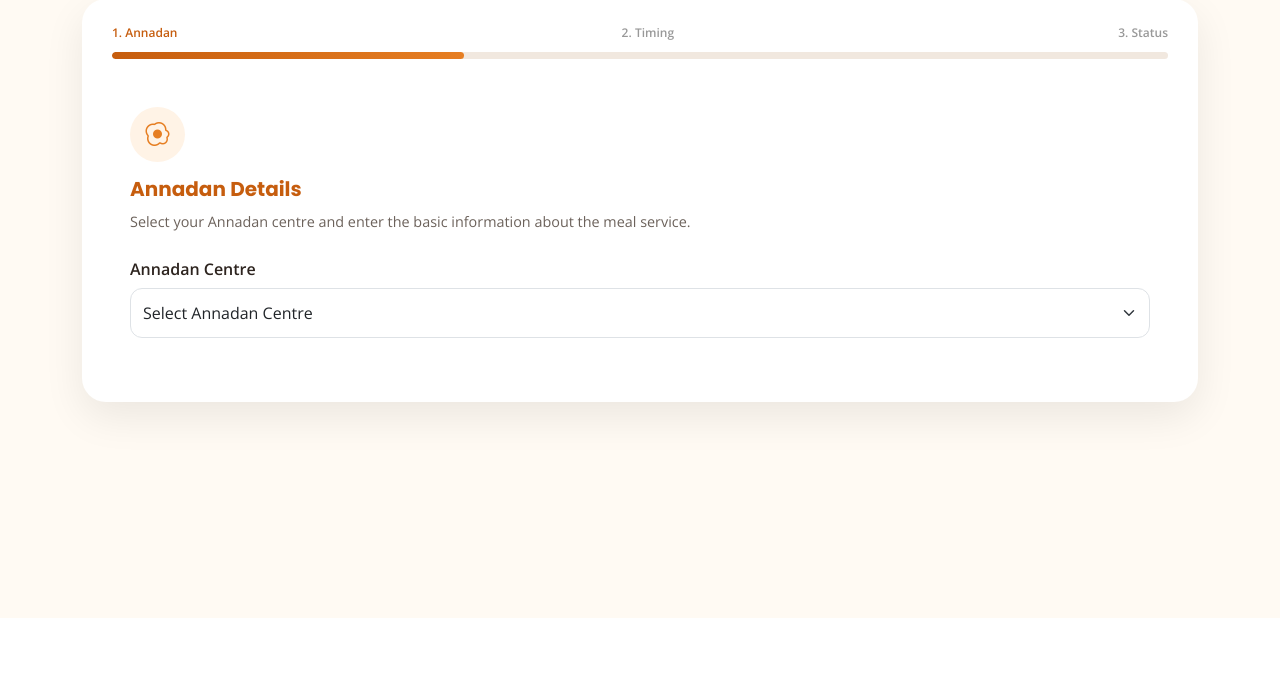
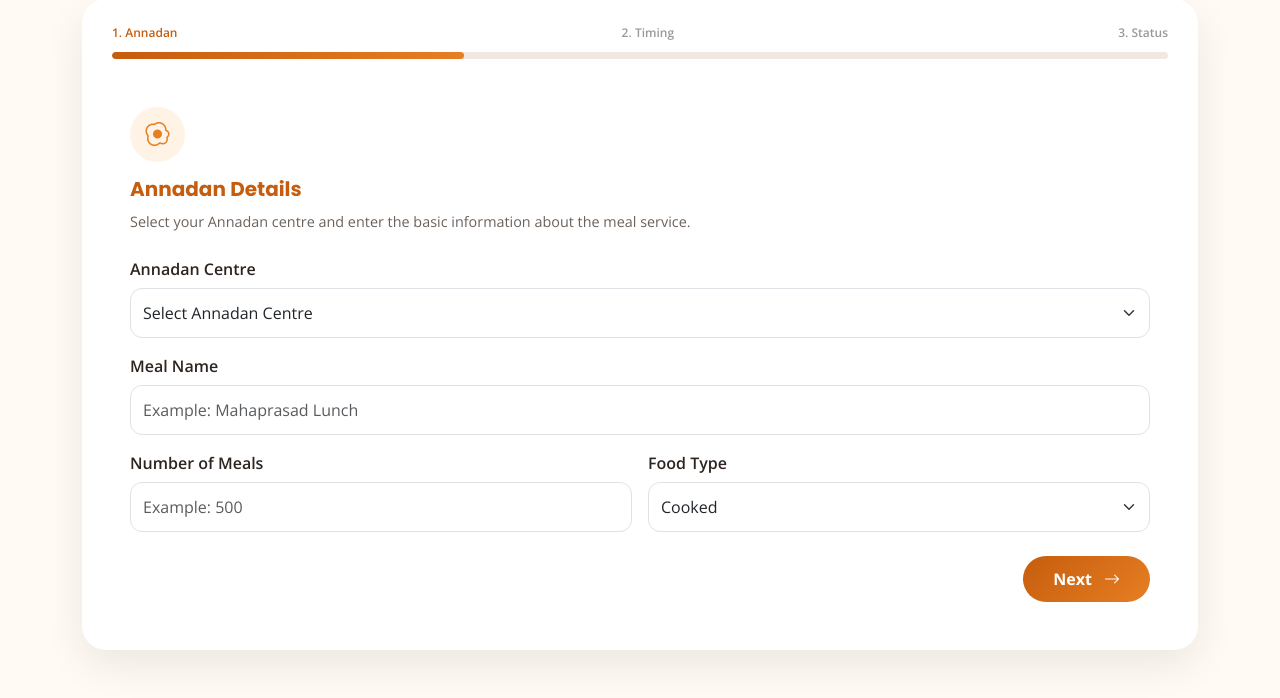
Before and after one commit to vedantmowad/Wari-Annapurna, a Flask app: template app/templates/donor/add_donation.html in a window 1280 px wide. Shown: the part 182-880 px from the top of the page. Before the commit the page ends 632 px from the top, so only its background shows below. Run offline with Flask 3, Linux system fonts and the light colour scheme; the template is opened without the code that fills it, so the values that code supplies are empty; parts of the project's set-up code (start-up, migrations or seed data) failed here and were passed over.

Commit message:
again div class created and updated

```diff
--- a/app/templates/donor/add_donation.html
+++ b/app/templates/donor/add_donation.html
@@ -508,3 +508,148 @@
                         </select>
 
                     </div>
+
+                    <div class="mb-3">
+
+                        <label class="form-label">
+                            Meal Name
+                        </label>
+
+                        <input
+                            type="text"
+                            name="meal_name"
+                            class="form-control"
+                            placeholder="Example: Mahaprasad Lunch"
+                            maxlength="100"
+                            required
+                        >
+
+                    </div>
+
+                    <div class="row g-3">
+
+                        <div class="col-md-6">
+
+                            <label class="form-label">
+                                Number of Meals
+                            </label>
+
+                            <input
+                                type="number"
+                                name="meal_count"
+                                class="form-control"
+                                placeholder="Example: 500"
+                                min="1"
+                                required
+                            >
+
+                        </div>
+
+                        <div class="col-md-6">
+
+                            <label class="form-label">
+                                Food Type
+                            </label>
+
+                            <select
+                                name="food_type"
+                                class="form-select"
+                                required
+                            >
+
+                                <option value="Cooked">
+                                    Cooked
+                                </option>
+
+                                <option value="Raw">
+                                    Raw
+                                </option>
+
+                                <option value="Packed">
+                                    Packed
+                                </option>
+
+                            </select>
+
+                        </div>
+
+                    </div>
+
+                    <div class="text-end mt-4">
+
+                        <button
+                            type="button"
+                            class="btn btn-next"
+                            onclick="nextStep()"
+                        >
+                            Next
+                            <i class="bi bi-arrow-right ms-2"></i>
+                        </button>
+
+                    </div>
+
+                </div>
+
+                <div class="step">
+
+                    <div class="section-icon">
+                        <i class="bi bi-clock-fill"></i>
+                    </div>
+
+                    <h5 class="step-title">
+                        Serving Schedule
+                    </h5>
+
+                    <p class="step-description">
+                        Enter when the Annadan service will be available.
+                    </p>
+
+                    <div class="row g-4">
+
+                        <div class="col-md-6">
+
+                            <label class="form-label">
+                                Serving Start Time
+                            </label>
+
+                            <input
+                                type="time"
+                                name="start_time"
+                                class="form-control"
+                                required
+                            >
+
+                        </div>
+
+                        <div class="col-md-6">
+
+                            <label class="form-label">
+                                Serving End Time
+                            </label>
+
+                            <input
+                                type="time"
+                                name="end_time"
+                                class="form-control"
+                                required
+                            >
+
+                        </div>
+
+                        <div class="col-md-12">
+
+                            <label class="form-label">
+                                Service Date
+                            </label>
+
+                            <input
+                                type="date"
+                                name="service_date"
+                                id="serviceDate"
+                                class="form-control"
+                                required
+                            >
+
+                        </div>
+
+                    </div>
```
